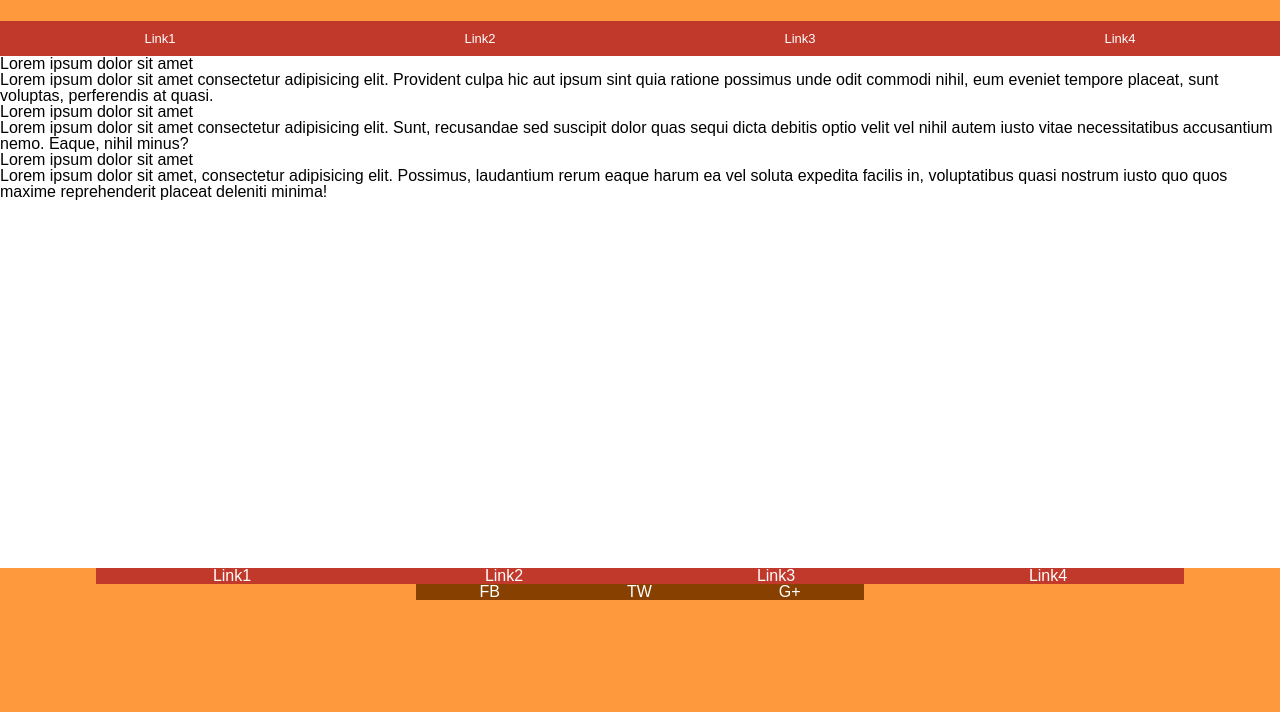
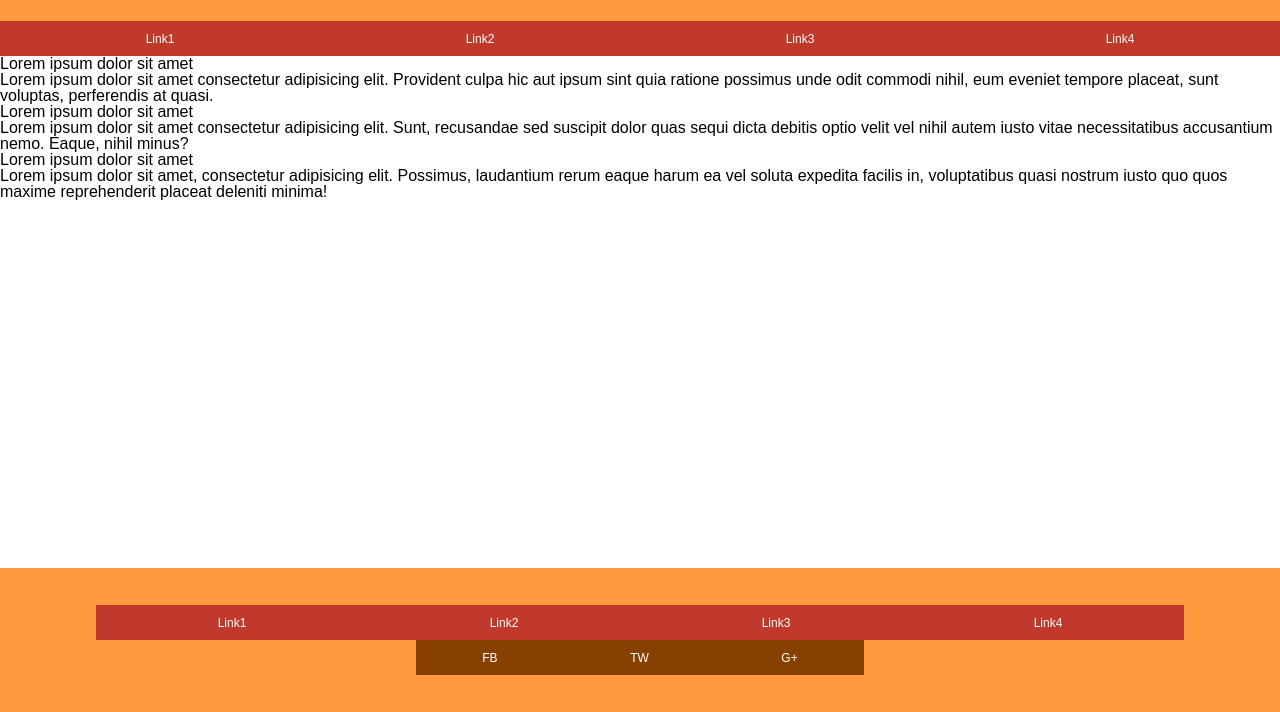
Before and after one commit to marinacr92/technical-test-create, a website: page src/html/index.html in a window 1280 px wide. Shown: the part 88-800 px from the top of the page. Drawn offline with nearby package versions, Linux system fonts and the light colour scheme; files that its build step writes are made by us from their sources; files whose address does not match are found by name.

Commit message:
Update footer layout

```diff
--- a/src/html/partials/footer.html
+++ b/src/html/partials/footer.html
@@ -1,6 +1,6 @@
 <footer class="footer">
     <nav class="footer-nav">
-        <ul class="footer-menu">
+        <ul class="links-menu footer-menu">
             <li><a href="https://www.create-store.com/es/" class="link">Link1</a></li>
             <li><a href="https://www.create-store.com/es/" class="link">Link2</a></li>
             <li><a href="https://www.create-store.com/es/" class="link">Link3</a></li>
--- a/src/html/partials/header.html
+++ b/src/html/partials/header.html
@@ -4,7 +4,7 @@
     <h1>LayoutDeEjemplo</h1>
   </section>
   <nav>
-    <ul class="header-menu">
+    <ul class="links-menu">
       <li><a href="https://www.create-store.com/es/" class="link">Link1</a></li>
       <li><a href="https://www.create-store.com/es/" class="link">Link2</a></li>
       <li><a href="https://www.create-store.com/es/" class="link">Link3</a></li>
--- a/src/scss/layout/_footer.scss
+++ b/src/scss/layout/_footer.scss
@@ -1,24 +1,28 @@
 .footer {
     background-color: $background-basic;
     grid-row: 3/4;
+    display: flex;
+    justify-content: center;
+    align-items: center;
 
     &-nav{
         display: flex;
         flex-direction: column;
         align-items: center;
+        flex-grow: 1;
     }
 
     &-menu{
         width: 85%;
-        background-color: $background-link;
-        display: flex;
-        justify-content: space-around;
     }
 
     &-socials{
         width: 35%;
+        height: 35px;
+        font-size: 12px;
         background-color: $background-socials;
         display: flex;
         justify-content: space-around;
+        align-items: center;
     }
 }
--- a/src/scss/layout/_header.scss
+++ b/src/scss/layout/_header.scss
@@ -8,22 +8,24 @@
         display: flex;
         justify-content: center;
         align-items: center;
-        font-size: 20px;
+        font-size: 22px;
         flex-grow: 1;
         gap: 10px;
     }
 
-    &-menu{
-        height: 35px;
-        background-color: $background-link;
-        font-size: 13px;
-        display: flex;
-        justify-content: space-around;
-        align-items: center;
-    }
+
 }
 
 .link{
     text-decoration: none;
     color: white;
 }
+
+.links-menu {
+    height: 35px;
+    background-color: $background-link;
+    font-size: 12px;
+    display: flex;
+    justify-content: space-around;
+    align-items: center;
+}
```
